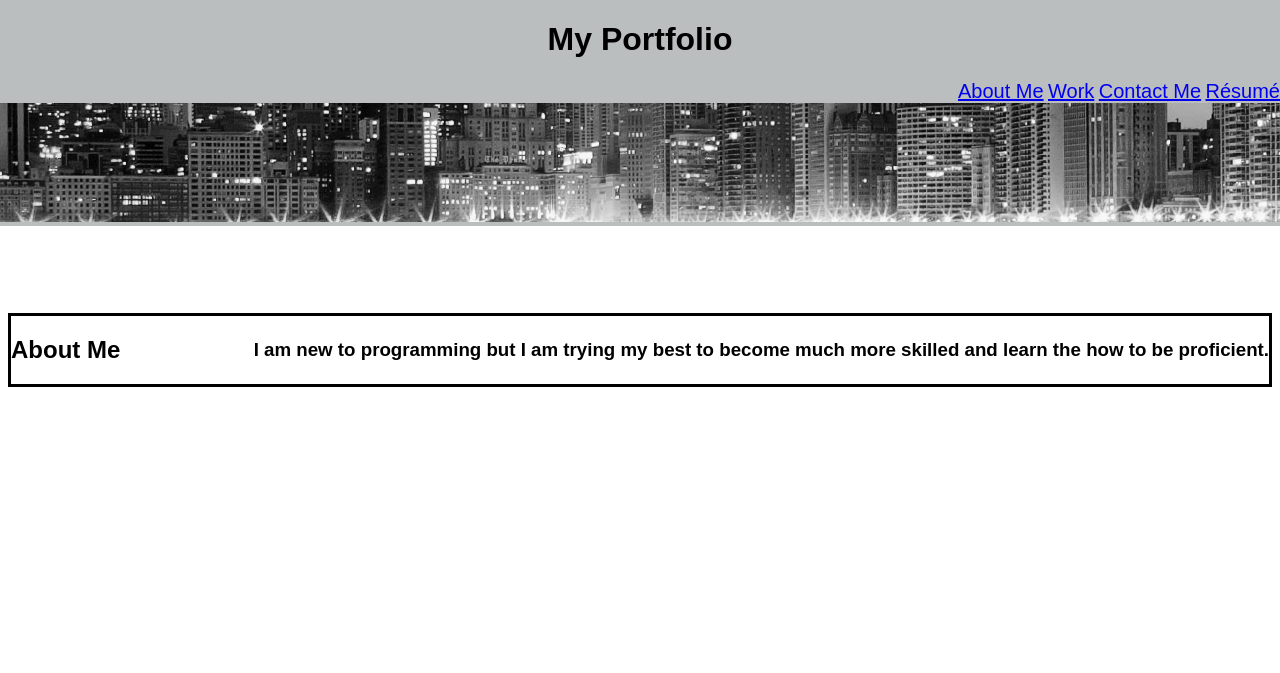
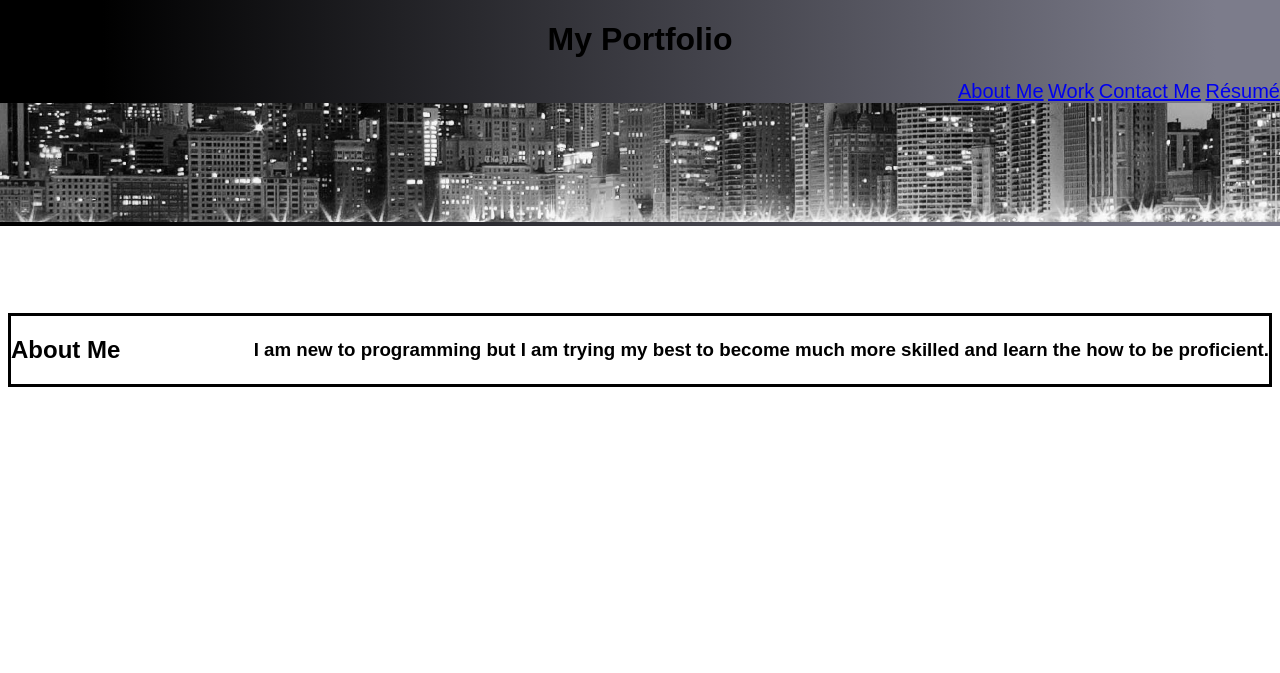
Before and after one commit to Flunder620/02-challengePortfolio, a plain HTML site: page index.html in a window 1280 px wide. Shown: the top 673 px of the page. Drawn offline with Linux system fonts and the light colour scheme.

Commit message:
added navbar

```diff
--- a/assets/css/styles.css
+++ b/assets/css/styles.css
@@ -9,8 +9,7 @@ h1{
 }
 header{
     color:black;
-    background-color: rgb(187, 190, 190);
-    position: fixed;
+    background: linear-gradient(90deg, rgba(0,0,0,1) 8%, rgba(124,124,139,1) 95%);    position: fixed;
     width: 100%;
     top: 0px;
     left: 0px;
@@ -40,7 +39,7 @@ body{
     height:200px;
     width: 200px;
     border: solid grey 3px;
-    width: 24%;
+    width: 20%;
 }
 .link{
 font-size: 20px;
--- a/index.html
+++ b/index.html
@@ -11,10 +11,12 @@
 <body>
     <header>
         <h1>My Portfolio</h1>
-        <p class="link"><a href="#">About Me</a></p>
-        <p class="link"><a href="#">Work</a></p>
-        <p class="link"><a href="#">Contact Me</a></p>
-        <p class="link"><a href="#">Résumé</a></p>
+        <nav class="navbar">
+            <li class="link"><a href="#">About Me</a></li>
+            <li class="link"><a href="#">Work</a></li>
+            <li class="link"><a href="#">Contact Me</a></li>
+            <li class="link"><a href="#">Résumé</a></li>
+        </nav>
         <img class="banner" src="assets/banner2.png" />
     </header>
     <section class="content">
```
